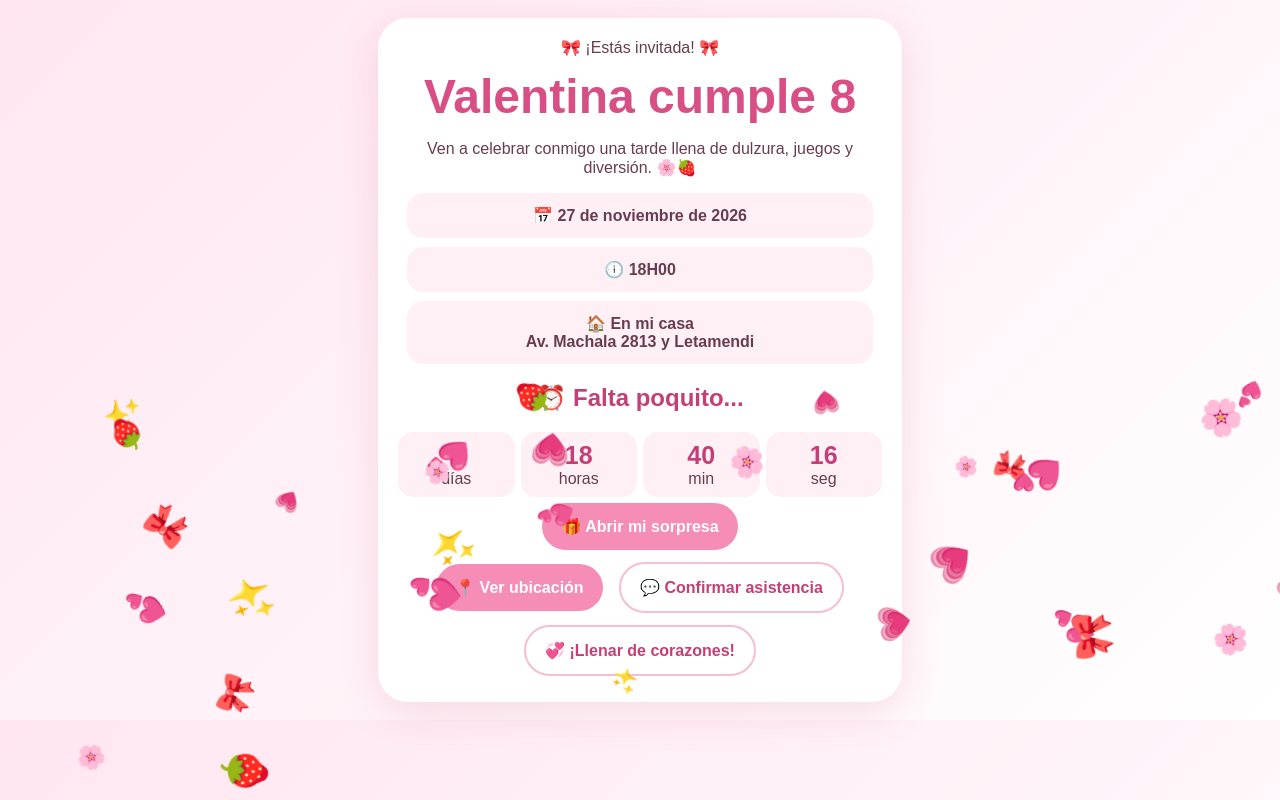
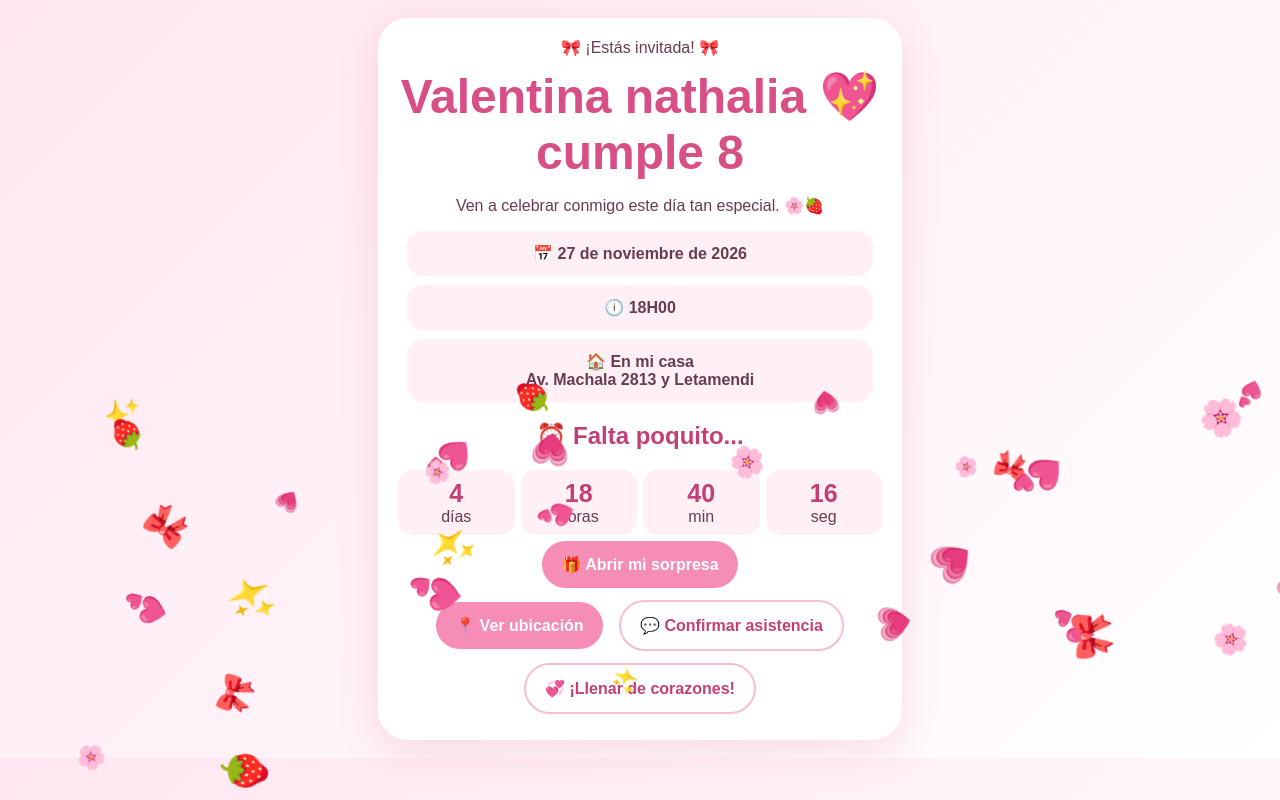
Before and after one commit to smgarciaa21-source/Cumple-Vale, a plain HTML site: page index.html in a window 1280 px wide. Both pictures are taken after a click on the button "💌 Abrir invitación". Drawn offline with Linux system fonts and the light colour scheme.

Commit message:
index.html

```diff
--- a/index.html
+++ b/index.html
@@ -16,8 +16,8 @@ button,a{display:inline-block;border:0;border-radius:30px;padding:14px 19px;marg
 <p>Hay una pequeña sorpresa esperando por ti…</p><button onclick="openInv()">💌 Abrir invitación</button>
 </section>
 <section class="card hidden" id="inv">
-<div>🎀 ¡Estás invitada! 🎀</div><h1>Valentina cumple 8</h1>
-<p>Ven a celebrar conmigo una tarde llena de dulzura, juegos y diversión. 🌸🍓</p>
+<div>🎀 ¡Estás invitada! 🎀</div><h1>Valentina nathalia 💖 cumple 8</h1>
+<p>Ven a celebrar conmigo este día tan especial. 🌸🍓</p>
 <div class="info"><div>📅 27 de noviembre de 2026</div><div>🕕 18H00</div><div>🏠 En mi casa<br>Av. Machala 2813 y Letamendi</div></div>
 <h2>⏰ Falta poquito...</h2><div class="count"><div><b id="d">0</b>días</div><div><b id="h">0</b>horas</div><div><b id="m">0</b>min</div><div><b id="s">0</b>seg</div></div>
 <button onclick="surprise()">🎁 Abrir mi sorpresa</button><div id="msg" class="hidden"><h2>💗 ¡Te espero! 💗</h2><p>Tu presencia hará este día aún más especial. ✨</p></div>
```
